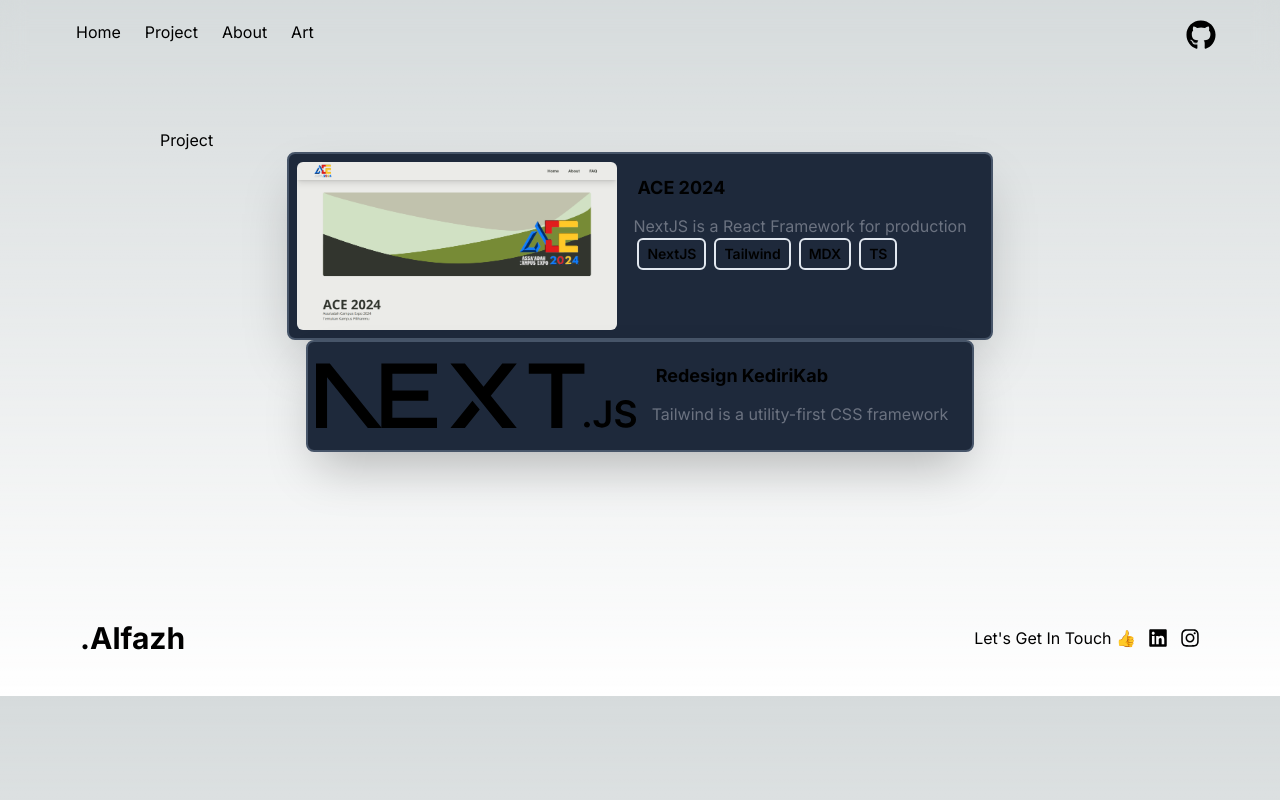
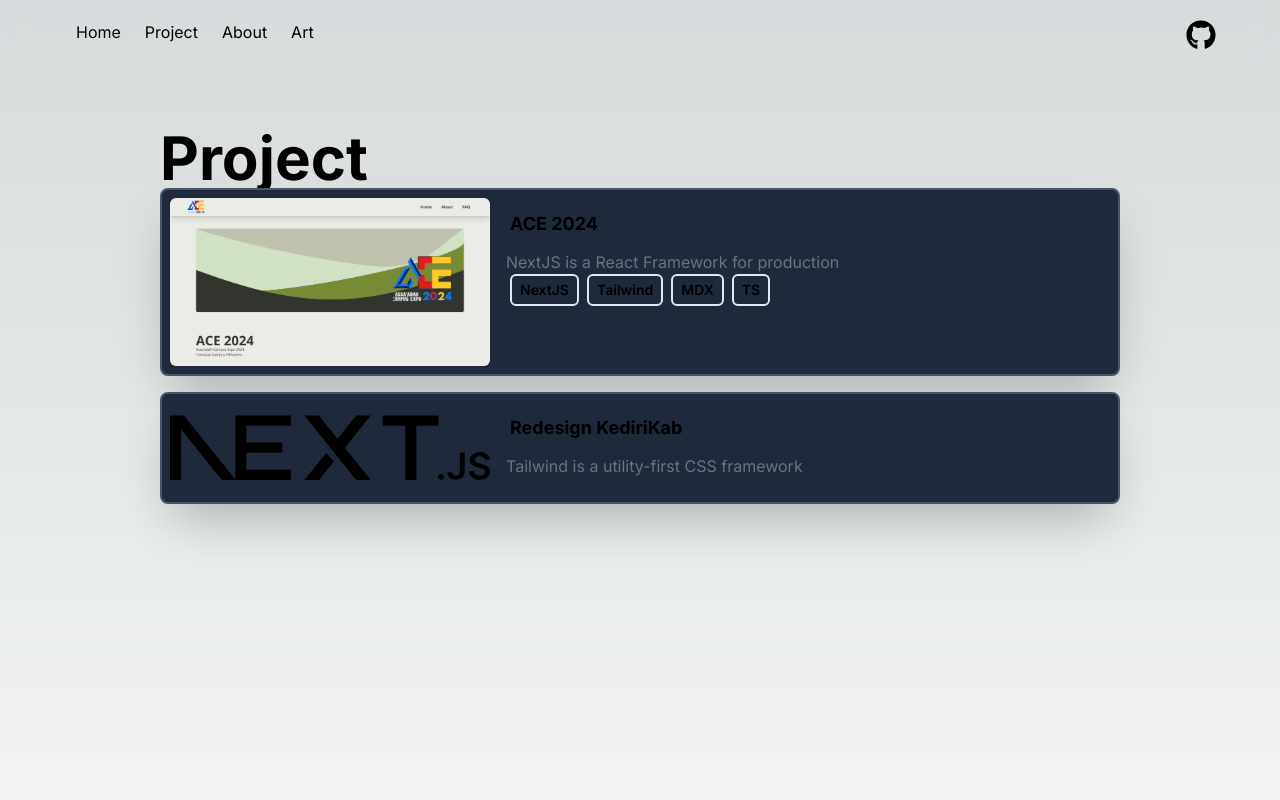
Before and after one commit to alfazh123/Alfazh-page, a Next.js app: page /project in a window 1280 px wide. Shown: the top 800 px of the page. Built offline with nearby package versions, Linux system fonts and the light colour scheme.

Commit message:
add card to page

```diff
--- a/app/project/page.tsx
+++ b/app/project/page.tsx
@@ -18,10 +18,11 @@ const projects = [
 
 export default function Project() {
   return (
-    <div>
-      <h1>Project</h1>
-      <div className="flex flex-wrap justify-center">
-        {projects.map((project) => (
+    <div className="min-h-screen flex flex-col">
+      <h1 className="font-bold text-6xl">Project</h1>
+      <div className="flex flex-col space-y-4">
+        {projects.map((project, index) => (
+          <div key={index}>
             <CardProject
               title={project.title}
               description={project.description}
@@ -29,6 +30,7 @@ export default function Project() {
               href={project.link}
               tag={project.tag}
             />
+          </div>
         ))}
       </div>
     </div>
```
Lines whose indentation alone changed are shown as unchanged.
